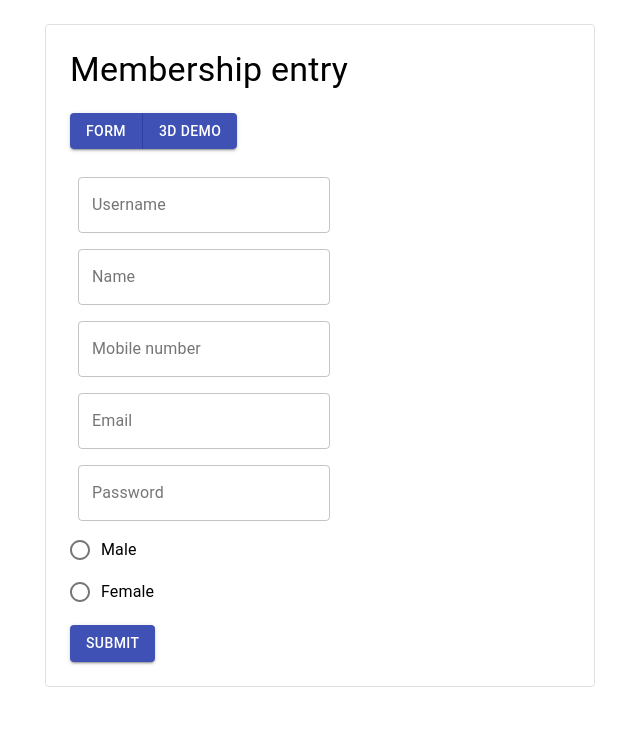
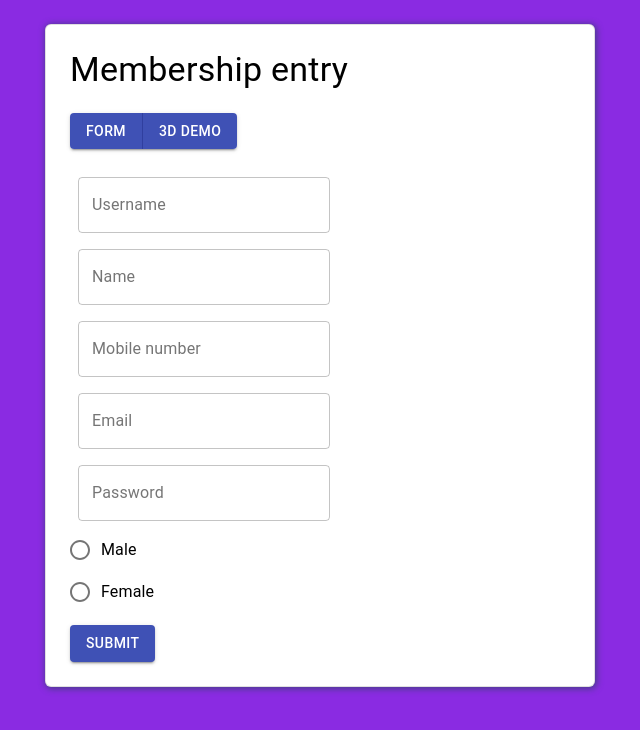
Before and after one commit to rockcreation7/MembershipPointSystem-MongoDB, a React (Create React App) app in the folder frontend/: page / in a window 1280 px wide. Shown: the top 730 px of the page, without its empty margins (320-960 px from the left). Built offline with nearby package versions, Linux system fonts and the light colour scheme.

Commit message:
add sass support

```diff
--- a/frontend/package.json
+++ b/frontend/package.json
@@ -8,6 +8,7 @@
     "@testing-library/react": "^9.3.2",
     "@testing-library/user-event": "^7.1.2",
     "axios": "^0.19.2",
+    "node-sass": "^4.14.1",
     "react": "^16.13.1",
     "react-dom": "^16.13.1",
     "react-hook-form": "^6.0.8",
--- a/frontend/src/App.js
+++ b/frontend/src/App.js
@@ -5,6 +5,7 @@ import { makeStyles } from "@material-ui/core/styles"
 import PageSubmit from "./pages/PageSubmit"
 import ThreeDPage from "./pages/ThreeDPage"
 import "./App.css"
+import "./App.sass" // demo of importing sass
 
 function Menu() {
   let history = useHistory();
@@ -21,7 +22,7 @@ function Menu() {
   );
 }
 
-
+// use css in js
 const useStyles = makeStyles((theme) => ({
   root: {
     maxWidth: "500px",
--- /dev/null
+++ b/frontend/src/App.sass
@@ -0,0 +1,14 @@
+$font-stack: Helvetica, sans-serif;
+$primary-color: BlueViolet;
+$second-color: white;
+$third-color: Crimson;
+$shadow-color: DarkSlateBlue
+
+body
+  background: $primary-color;
+
+body
+  .makeStyles-root-1
+    background: $second-color;
+    border-radius: 6px;
+    box-shadow: 1px 1px 6px 1px $shadow-color;
```
Also changed, not shown: 1 other file (tests, documents, lock files or other folders).
